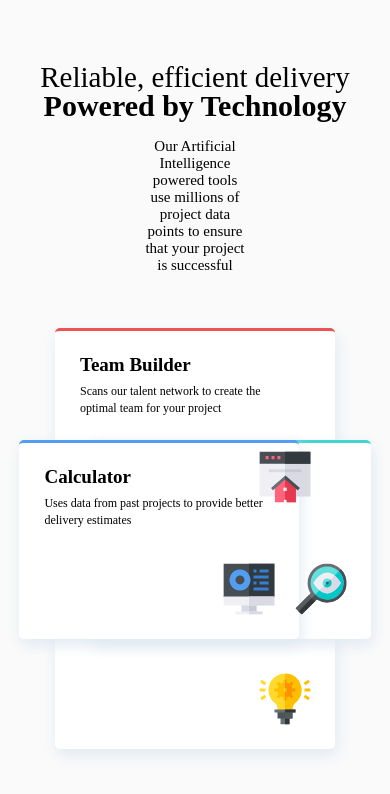
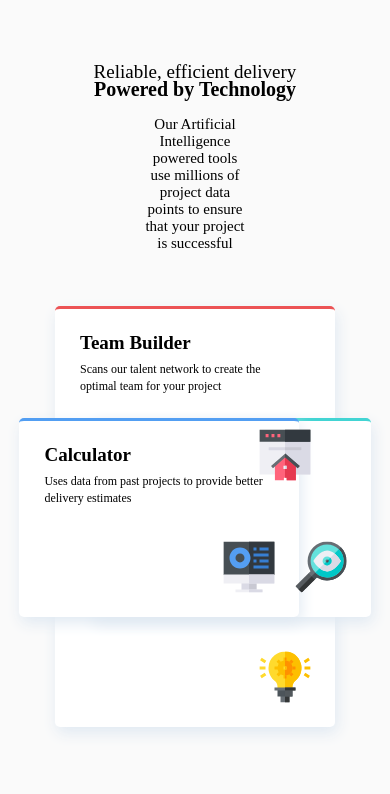
Before and after one commit to vivo320wang/project2, a plain HTML site: page index.html in a window 390 px wide. Drawn offline with Linux system fonts and the light colour scheme.

Commit message:
media added

```diff
--- a/index.css
+++ b/index.css
@@ -111,5 +111,11 @@ svg {
   transform: scale(0.8);
 }
 
-@media (max-width: 500px) {
+@media (max-width: 800px) {
+  .reliable {
+    font-size: 1.9rem;
+  }
+  h1 {
+    font-size: 2rem;
+  }
 }
```
